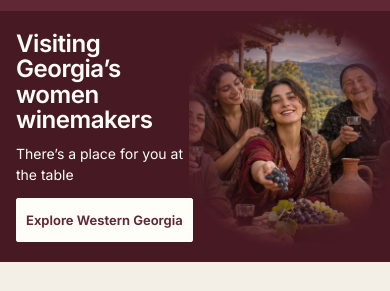
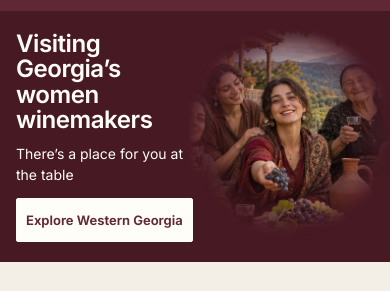
Before and after one commit to dphnll/backpacker-site, a plain HTML site: page index.html in a window 390 px wide. Shown: the part 47-338 px from the top of the page. Drawn offline with Linux system fonts and the light colour scheme.

Commit message:
Reduce the hero fade radius another ten percent

```diff
--- a/styles.css
+++ b/styles.css
@@ -148,7 +148,7 @@ h1, h2, h3, h4 { margin: 0; }
   position: absolute; inset-block: 0; left: calc(50% + 40px); transform: translateX(-50%);
   width: clamp(540px, 42vw, 680px); height: 100%; max-width: none;
   object-fit: cover; object-position: center 52%;
-  mask-image: radial-gradient(circle at 50% 48%, #000 0%, rgba(0, 0, 0, .96) 24%, rgba(0, 0, 0, .8) 38%, rgba(0, 0, 0, .5) 50%, rgba(0, 0, 0, .18) 60%, rgba(0, 0, 0, .04) 65%, transparent 68.4%);
+  mask-image: radial-gradient(circle at 50% 48%, #000 0%, rgba(0, 0, 0, .96) 21.6%, rgba(0, 0, 0, .8) 34.2%, rgba(0, 0, 0, .5) 45%, rgba(0, 0, 0, .18) 54%, rgba(0, 0, 0, .04) 58.5%, transparent 61.56%);
 }
 .hero-map { position: relative; z-index: 1; min-width: 0; overflow: clip; }
 .hero-map-frame { position: relative; width: 100%; aspect-ratio: 1000 / 587; }
@@ -496,7 +496,7 @@ button.activity-tile:hover .icon { transform: scale(1.08); }
   .hero-lead { font-size: 14px; margin-bottom: 12px; }
   .hero-visual img {
     inset-inline: -10px -16px; width: calc(100% + 26px); object-position: 48% 51%;
-    mask-image: radial-gradient(circle at 50% 48%, #000 0%, rgba(0, 0, 0, .96) 25%, rgba(0, 0, 0, .8) 40%, rgba(0, 0, 0, .5) 53%, rgba(0, 0, 0, .18) 63%, rgba(0, 0, 0, .04) 68%, transparent 72%);
+    mask-image: radial-gradient(circle at 50% 48%, #000 0%, rgba(0, 0, 0, .96) 22.5%, rgba(0, 0, 0, .8) 36%, rgba(0, 0, 0, .5) 47.7%, rgba(0, 0, 0, .18) 56.7%, rgba(0, 0, 0, .04) 61.2%, transparent 64.8%);
   }
   .hero-actions .btn { min-width: 0; padding-inline: 9px; font-size: 13px; }
   .section { padding: 33px 0; }
```
